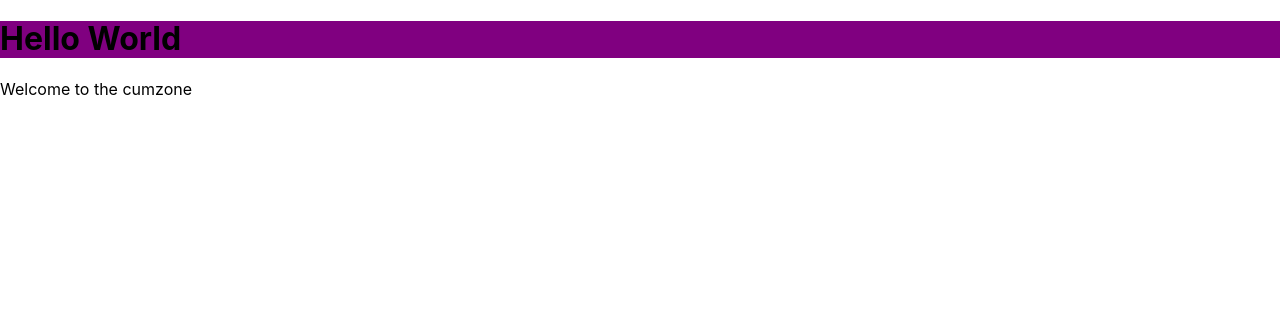
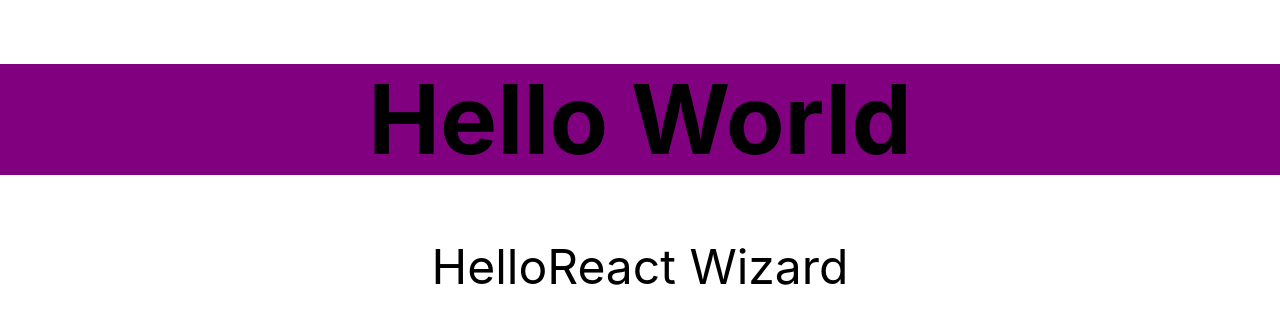
Before and after one commit to Dominhiram00/robofriends, a React (Create React App) app: page / in a window 1280 px wide. Shown: the top 324 px of the page. Built offline with nearby package versions, Linux system fonts and the light colour scheme.

Commit message:
IK how JS works nwo

```diff
--- a/src/Hello.js
+++ b/src/Hello.js
@@ -1,12 +1,14 @@
 import React, {Component} from "react"; //{} doesn't require us to use React.Component
 import './Hello.css';
+//A virtual dom is created under <div> enabling HTML under here. Put className over class
+//this. means "this object has props that is greeting"
 
 class Hello extends Component{
     render(){
         return (
-        <div>
+        <div className = 'f1 tc'>
         <h1>Hello World</h1>
-        <p> Welcome to the cumzone</p>
+        <p> {this.props.greeting}</p>
         </div>
         )
     }
--- a/src/index.js
+++ b/src/index.js
@@ -8,7 +8,7 @@
 const root = ReactDOM.createRoot(document.getElementById('root'));
 root.render(
   <React.StrictMode>
-    <Hello></Hello>
+    <Hello greeting = {'Hello' + 'React Wizard'}> </Hello>
   </React.StrictMode>
 );
 
```
